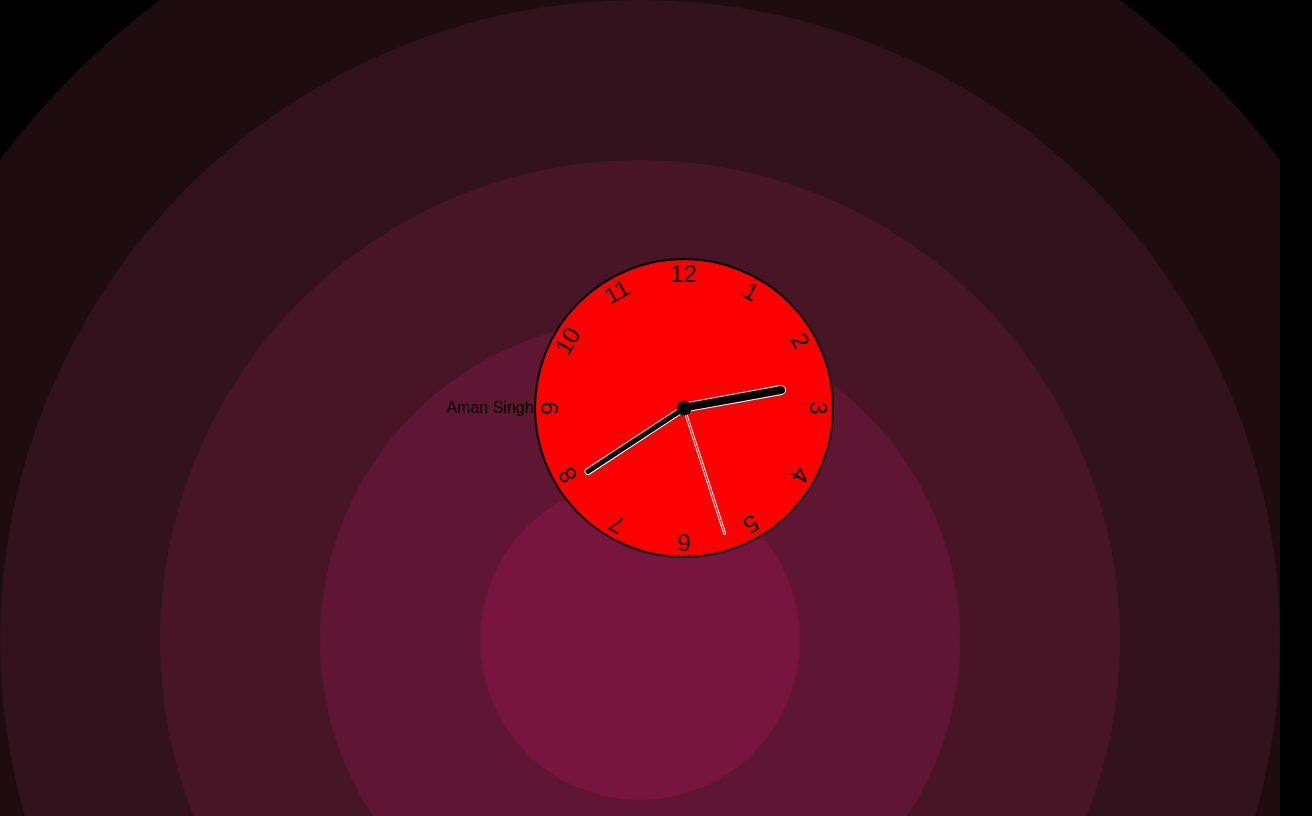
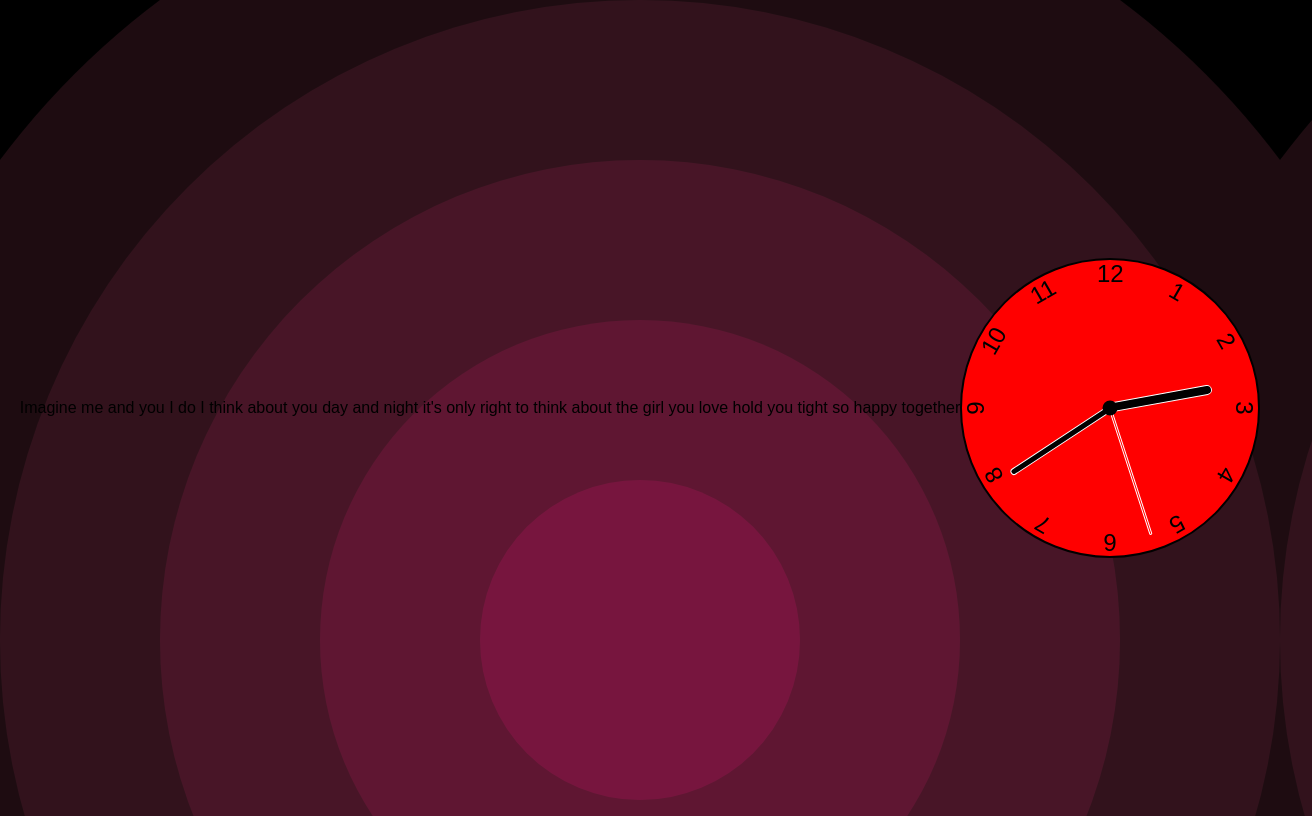
Before and after one commit to eppisai/JS_Clock-using-webdev-simplified-, a plain HTML site: page index.html in a window 1280 px wide. Shown: the whole page, 1312 px wide, since content can reach past the window. Drawn offline with Linux system fonts and the light colour scheme.

Commit message:
Update index.html

```diff
--- a/index.html
+++ b/index.html
@@ -6,7 +6,7 @@
   <title>Clock as a Mini-Project</title>
 </head>
 <body>
-  <p>Aman Singh</p>
+  <p>Imagine me and you I do I think about you day and night it's only right to think about the girl you love hold you tight so happy together</p>
   <div class="clock">
     <div class="hand hour" data-hour-hand></div>
     <div class="hand minute" data-minute-hand></div>
```
